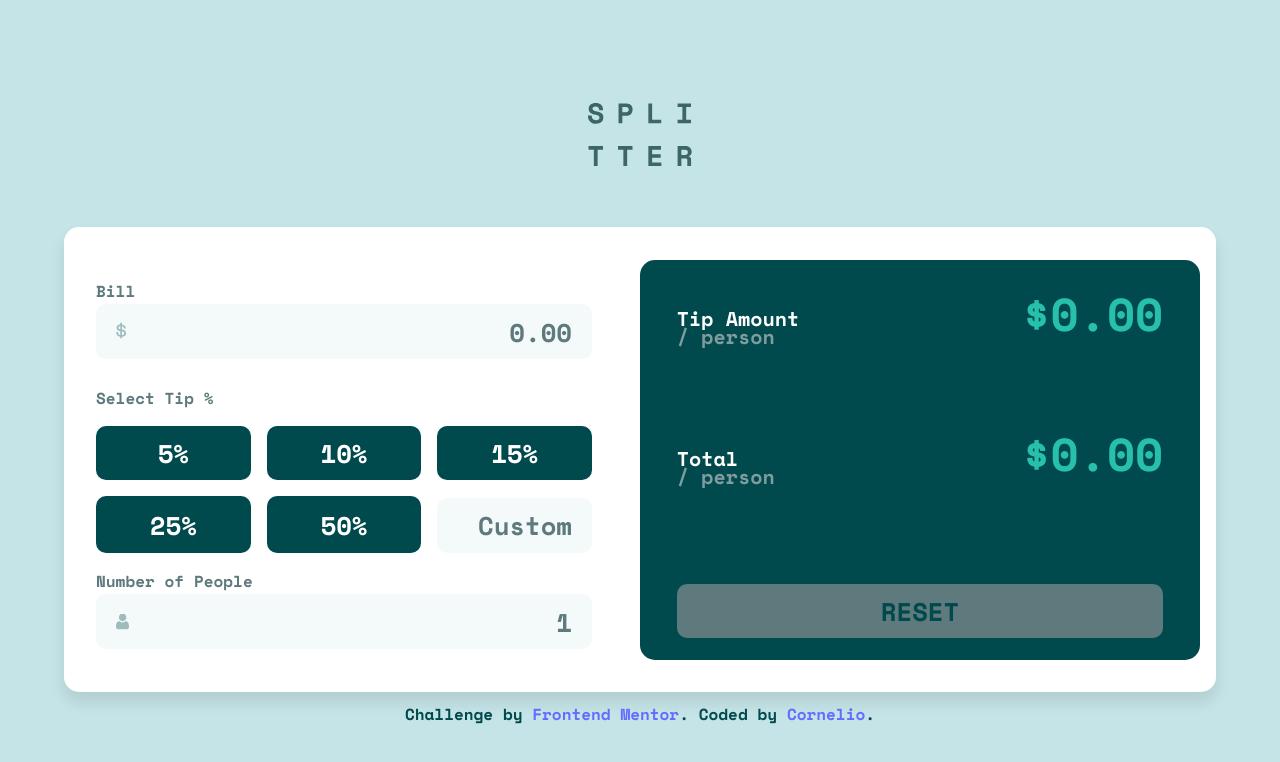
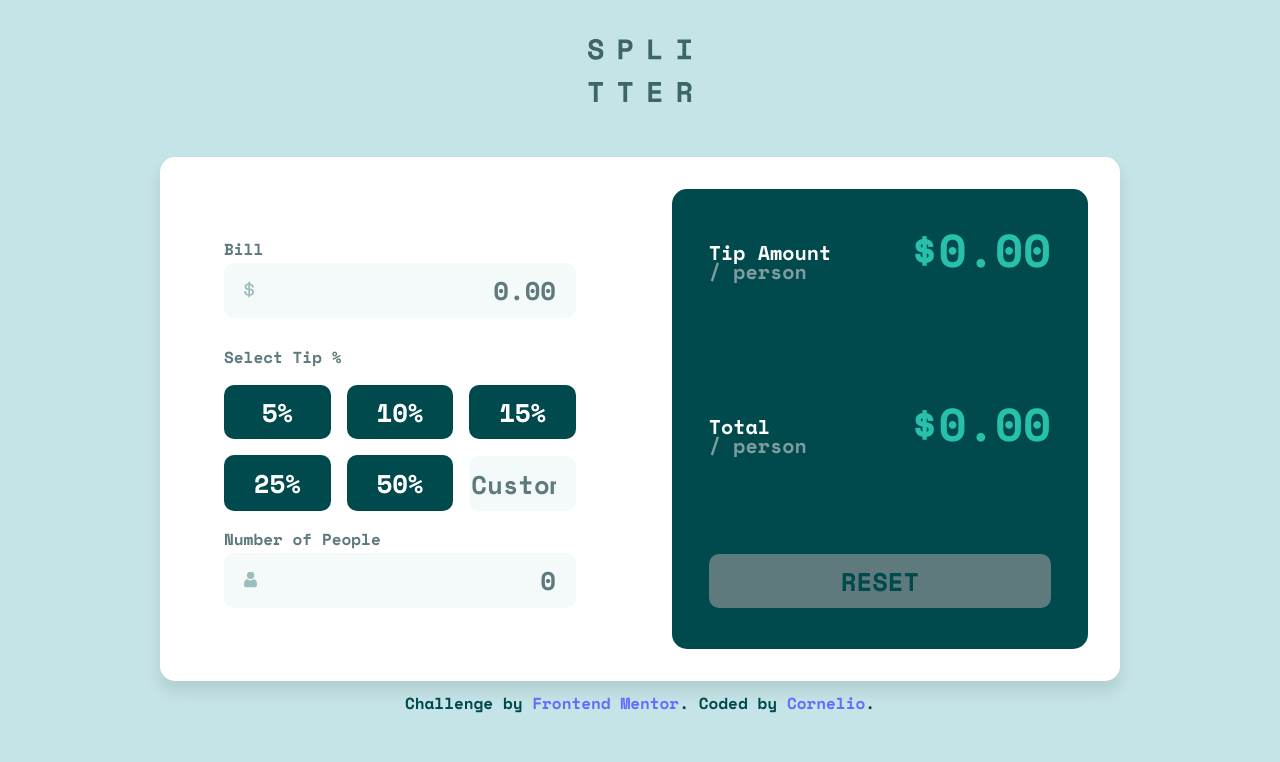
Before and after one commit to Cornelio-II/tip-calculator-app, a Vue app: page / in a window 1280 px wide. Shown: the top 762 px of the page. Built offline with nearby package versions, Linux system fonts and the light colour scheme.

Commit message:
Fixing error

```diff
--- a/src/components/BillSplitter-app.vue
+++ b/src/components/BillSplitter-app.vue
@@ -1,6 +1,4 @@
 <script>
-import { errorMessages } from 'vue/compiler-sfc';
-
 export default {
     data() {
         return {
@@ -16,7 +14,7 @@ export default {
         tipAmountPerPerson() {
             let tipAmount = 0;
             let billAmount = parseFloat(this.bill) || 0.00;
-            let peopleCount = parseFloat(this.people) || 1;
+            let peopleCount = parseFloat(this.people);
 
             let tipPercentage;
             if (this.isCustomTipActive && this.customTipValue > 0) {
@@ -34,31 +32,38 @@ export default {
         totalPerPerson() {
             let tipAmount = 0;
             let billAmount = parseFloat(this.bill) || 0.00;
-            let peopleCount = parseFloat(this.people) || 1;
+            let peopleCount = parseFloat(this.people);
+
 
             let tipPercentage;
             let totalTipAmount;
             if (this.isCustomTipActive && this.customTipValue > 0) {
                 tipPercentage = this.customTipValue;
-            } else {
+            }
+            else {
                 tipPercentage = this.selectedTip;
             }
             if (!isNaN(billAmount) && !isNaN(peopleCount)) {
                 tipAmount = (billAmount * tipPercentage) / 100;
                 totalTipAmount = billAmount + tipAmount;
                 return (totalTipAmount / peopleCount).toFixed(2);
-            } else {
+            }
+            else {
                 return "0.00";
             }
+
         },
         formattedTipAmountPerPerson() {
             // Ternary operator
             // return isNaN(this.tipAmountPerPerson) ? "0.00" : this.tipAmountPerPerson;
 
             // Same as above code
-            if (isNaN(this.tipAmountPerPerson)) {
+            if (isNaN(this.tipAmountPerPerson) ) {
                 return "0.00";
-            } else {
+            } else if ((this.people === 0 || this.bill === 0) || (this.people < 0 || this.bill < 0)) {
+                return "0.00";
+            }
+             else {
                 return this.tipAmountPerPerson;
             }
         },
@@ -67,13 +72,16 @@ export default {
             // return isNaN(this.totalPerPerson) ? "0.00" : this.totalPerPerson;
             if (isNaN(this.totalPerPerson)) {
                 return "0.00";
-            } else {
+            } else if ((this.people === 0 || this.bill === 0) || (this.people < 0 || this.bill < 0)){
+                return "0.00";
+            }
+            else {
                 return this.totalPerPerson;
             }
         },
         canReset() {
             // Ternary operator
-            return this.bill || this.people || this.selectedTip || this.isCustomTipActive;
+            return this.bill || this.people || this.selectedTip || this.customTipValue;
 
             //same as above code
             // if (this.bill || this.people || this.selectedTip || this.isCustomTipActive){
@@ -106,7 +114,7 @@ export default {
 </script>
 
 <template>
-    <div class="container">
+    <div class="container" aria-labelledby="main-div">
         <div class="input-section">
             <label for="bill">Bill</label>
             <input id="bill" v-model.number="bill" placeholder="0.00">
@@ -114,16 +122,16 @@ export default {
             <span v-if="bill === 0" class="error-message">Can't be zero</span>
             <span v-else-if="bill < 0" class="error-message">Can't be negative</span>
 
-                <label>Select Tip %</label>
+            <label for="selectTip">Select Tip %</label>
             <div class="tip-options">
-                    <button v-for="tip in tipOptions" :key="tip" @click="selectTip(tip)"
+                <button id="selectTip" v-for="tip in tipOptions" :key="tip" @click="selectTip(tip)"
                     :class="{ active: selectedTip === tip }">{{ tip }}%
                 </button>
                 <input id="customTipValue" v-model.number="customTipValue" @input="onCustomTipInput"
                     placeholder="Custom" />
             </div>
             <label for="people">Number of People</label>
-            <input id="people" v-model.number="people" placeholder="1">
+            <input id="people" v-model.number="people" placeholder="0">
             <img class="icon" src="/src/assets/images/icon-person.svg" alt="Person Icon" />
             <span v-if="people === 0" class="error-message">Can't be zero</span>
             <span v-else-if="people < 0" class="error-message"> Can't be negative</span>
@@ -152,33 +160,33 @@ export default {
     border-radius: 15px;
     box-shadow: 0 10px 15px rgba(0, 0, 0, 0.1);
     overflow: hidden;
-    max-width: 90vw;
+    max-width: 75vw;
     margin-left: auto;
     margin-right: auto;
     place-items: center;
 }
-.input-section {
-    margin-top: 0.2rem;
-    width: 100%;
-    padding: 2rem;
-}
+
 .output-section {
     background-color: var(--very-dark-cyan);
     color: var(--white);
-    margin: 1rem;
-    border-radius: 15px;
-    width: 100%;
-    height: 25rem;
 }
+
 .input-section,
 .output-section {
+    border-radius: 15px;
     padding: 2rem;
+    margin: 2rem;
+    width: 100%;
+    height: 460px;
+    place-content: center;
 }
+
 .output-group {
     display: flex;
     flex-direction: column;
     padding: 0.3rem;
 }
+
 .tip-options {
     display: grid;
     grid-template-columns: repeat(3, 1fr);
@@ -187,13 +195,16 @@ export default {
     border-radius: 5px;
     transition: all 300ms ease-in-out;
 }
-.label-total{
-    margin-top: 6rem;
+
+.label-total {
+    margin-top: 8rem;
 }
+
 .label-person {
     margin-top: -1.2rem;
     color: var(--grayish-cyan);
 }
+
 .output-value {
     color: var(--strong-cyan);
     font-size: 46px;
@@ -202,6 +213,7 @@ export default {
     margin-top: -5rem;
     padding-left: 2rem;
 }
+
 .reset-button {
     display: flex;
     flex-direction: column;
@@ -221,7 +233,7 @@ export default {
     cursor: not-allowed;
 }
 
-.icon{
+.icon {
     display: flex;
     margin-top: -1.3rem;
     padding-bottom: 15px;
@@ -246,98 +258,168 @@ export default {
         width: 100%;
         transition: all 300ms ease-in-out;
     }
+
     .input-section {
         width: 100%;
         height: auto;
     }
+
     .output-section {
         width: 90%;
         height: auto;
         padding: 1rem;
     }
-    .tip-options{
+
+    .tip-options {
         display: grid;
         grid-template-columns: repeat(2, 1fr);
     }
-    input{
+
+    input {
         font-size: 20px;
     }
-    p{
+    input::placeholder{
+        font-size: 1rem;
+    }
+
+    p {
         font-size: 0.80rem;
         margin-left: -0.6rem;
     }
-    .error-message{
+
+    .error-message {
         position: relative;
         font-size: 15px;
         top: 5rem;
     }
-    .label-person{
+
+    .label-person {
         margin-top: -10px;
     }
-    .output-value{
+
+    .output-value {
         font-size: 24px;
         margin: 1px;
         margin-top: -3.2rem;
     }
 }
-@media (min-width: 360px) and (max-width: 599px){
+
+@media (min-width: 360px) and (max-width: 440px) {
     .container {
         display: flex;
         flex-direction: column;
         width: 100%;
         transition: all 300ms ease-in-out;
     }
+
     .input-section {
         width: 100%;
         height: auto;
     }
+
     .output-section {
         width: 90%;
         height: auto;
         padding: 1rem;
     }
+
     .tip-options {
         display: grid;
         grid-template-columns: repeat(2, 1fr);
     }
+
     p {
         font-size: 0.80rem;
         margin-left: -0.6rem;
+    }
+    input::placeholder {
+        font-size: 1.2rem;
     }
     .error-message {
         position: relative;
         font-size: 15px;
         top: 5rem;
     }
+
     .label-person {
         margin-top: -10px;
     }
+
     .output-value {
         font-size: 30px;
         margin: 1px;
         margin-top: -3.2rem;
     }
 }
-@media  (min-width: 600px) and (max-width: 849px){
+@media (min-width: 441px) and (max-width: 599px) {
     .container {
         display: flex;
         flex-direction: column;
         width: 100%;
         transition: all 300ms ease-in-out;
     }
+
     .input-section {
         width: 100%;
         height: auto;
     }
+
     .output-section {
         width: 90%;
         height: auto;
         padding: 1rem;
     }
+
+    .tip-options {
+        display: grid;
+        grid-template-columns: repeat(2, 1fr);
+    }
+
+    p {
+        font-size: 0.80rem;
+        margin-left: -0.6rem;
+    }
+
+    .error-message {
+        position: relative;
+        font-size: 15px;
+        top: 5rem;
+    }
+
+    .label-person {
+        margin-top: -10px;
+    }
+
+    .output-value {
+        font-size: 30px;
+        margin: 1px;
+        margin-top: -3.2rem;
+    }
+}
+@media (min-width: 600px) and (max-width: 849px) {
+    .container {
+        display: flex;
+        flex-direction: column;
+        width: 100%;
+        transition: all 300ms ease-in-out;
+    }
+
+    .input-section {
+        width: 100%;
+        height: auto;
+    }
+
+    .output-section {
+        width: 90%;
+        height: auto;
+        padding: 1rem;
+    }
+
     .tip-options {
         display: grid;
         grid-template-columns: repeat(3, 1fr);
     }
+
     .label-person {
         margin-top: -10px;
     }
--- a/src/style.css
+++ b/src/style.css
@@ -2,10 +2,10 @@
 @import url('https://fonts.googleapis.com/css2?family=Space+Mono:ital,wght@0,400;0,700;1,400;1,700&display=swap');
 
 :root {
-  font-synthesis: none;
-  text-rendering: optimizeLegibility;
-  -webkit-font-smoothing: antialiased;
-  -moz-osx-font-smoothing: grayscale;
+ -webkit-font-smoothing: antialiased;
+ -moz-osx-font-smoothing: grayscale;
+ -moz-text-size-adjust: none;
+ -webkit-text-size-adjust: none;
 
   --strong-cyan: hsl(172, 67%, 45%);
   --very-dark-cyan: hsl(183, 100%, 15%);
@@ -17,33 +17,56 @@
 
 
 }
+#app{
+  margin: 0 auto;
+  max-width: 1440px;
+  padding: 0 1rem;
+  text-align: center;
+  align-content: center;
+  place-items: center;
+  align-items: flex-start;
+}
 
 *,
 *::before,
 *::after {
-  box-sizing: border-box;
   list-style-type: none;
   font-family: "Space Mono", monospace;
   font-weight: 700;
-  cursor: pointer;
+  box-sizing: inherit;
+  transform: scale(1);
+  transform-origin: 0 0;
+}
+
+*{
+  margin: 0;
+
 }
 a {
   color: #646cff;
-  text-decoration: inherit;
+  text-decoration: none;
 }
 a:hover {
-  color: inherit;
+  color: var(--very-dark-cyan);
 }
-
+html:focus-within {
+    scroll-behavior: smooth;
+}
+html{
+  box-sizing: border-box;
+}
+html,
+body{
+  max-width: 100wv;
+}
 body {
-  margin: 0;
   min-height: 100vh;
+  line-height: 1.5;
   background-color: var(--light-grayish-cyan);
-  text-align: center;
-  align-content: center;
-  place-items: center;
+  font-synthesis: none;
+  text-rendering: optimizeSpeed;
+  text-size-adjust: none;
 }
-
 button {
   background-color: var(--very-dark-cyan);
   color: var(--white);
@@ -52,6 +75,7 @@ button {
   border-radius: 10px;
   font-size: 1.6rem;
   place-items: center;
+  cursor: pointer;
 }
 button.active {
   background-color: var(--strong-cyan);
@@ -83,6 +107,7 @@ input {
   color: var(--very-dark-cyan);
   transition: all 300ms ease-in-out;
   padding-right: 20px;
+  cursor: pointer;
 }
 input:hover,
 input:active,
@@ -95,3 +120,25 @@ input:focus {
 input::placeholder {
   color: var(--dark-grayish-cyan);
 }
+/* Make images easier to work with */
+img,
+picture {
+  max-width: 100%;
+  display: block;
+}
+/* Improve line wrapping */
+p,
+input,
+span {
+  text-wrap: pretty;
+}
+/* Anything that has been anchored to should have extra scroll margin */
+:target {
+  scroll-margin-block: 5ex;
+}
+/*
+  Create a root stacking context
+*/
+#root, #__next {
+  isolation: isolate;
+}
```
Lines whose indentation alone changed are shown as unchanged.
